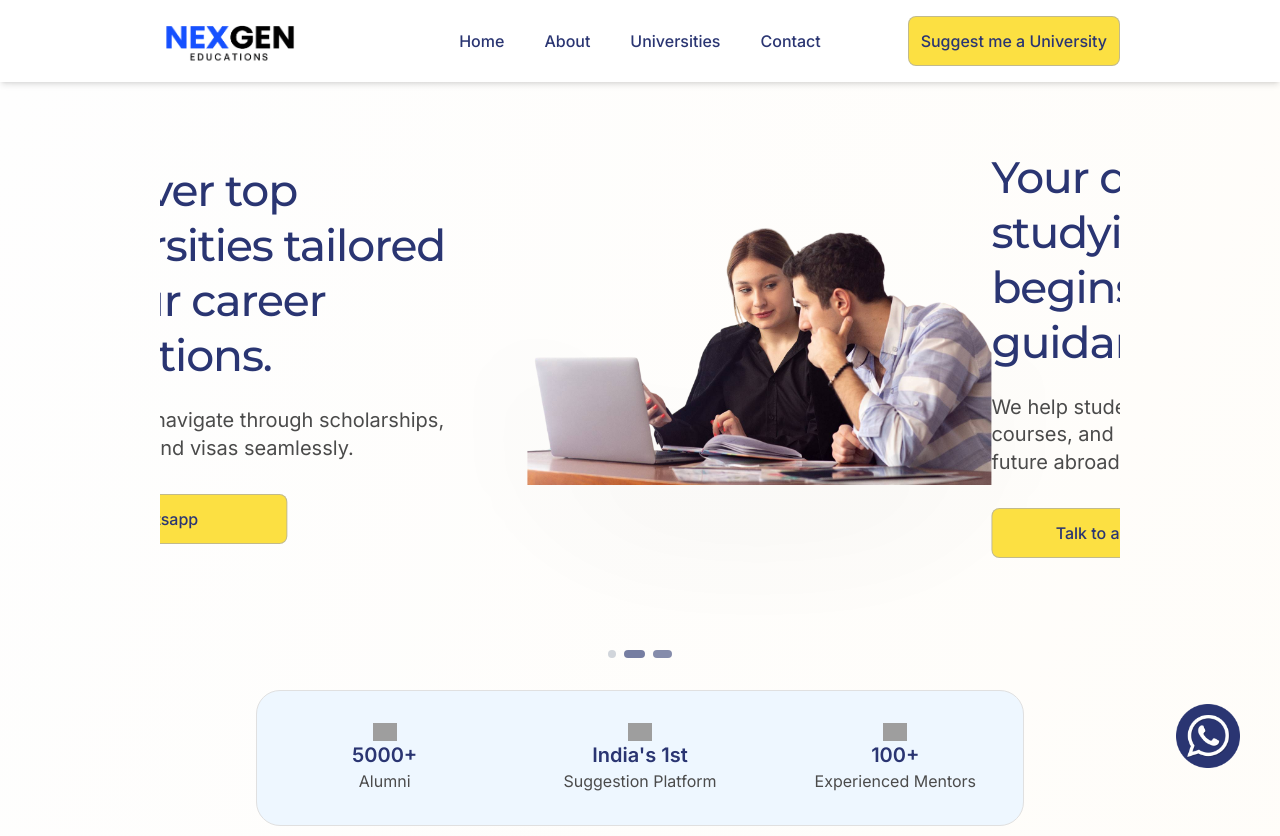
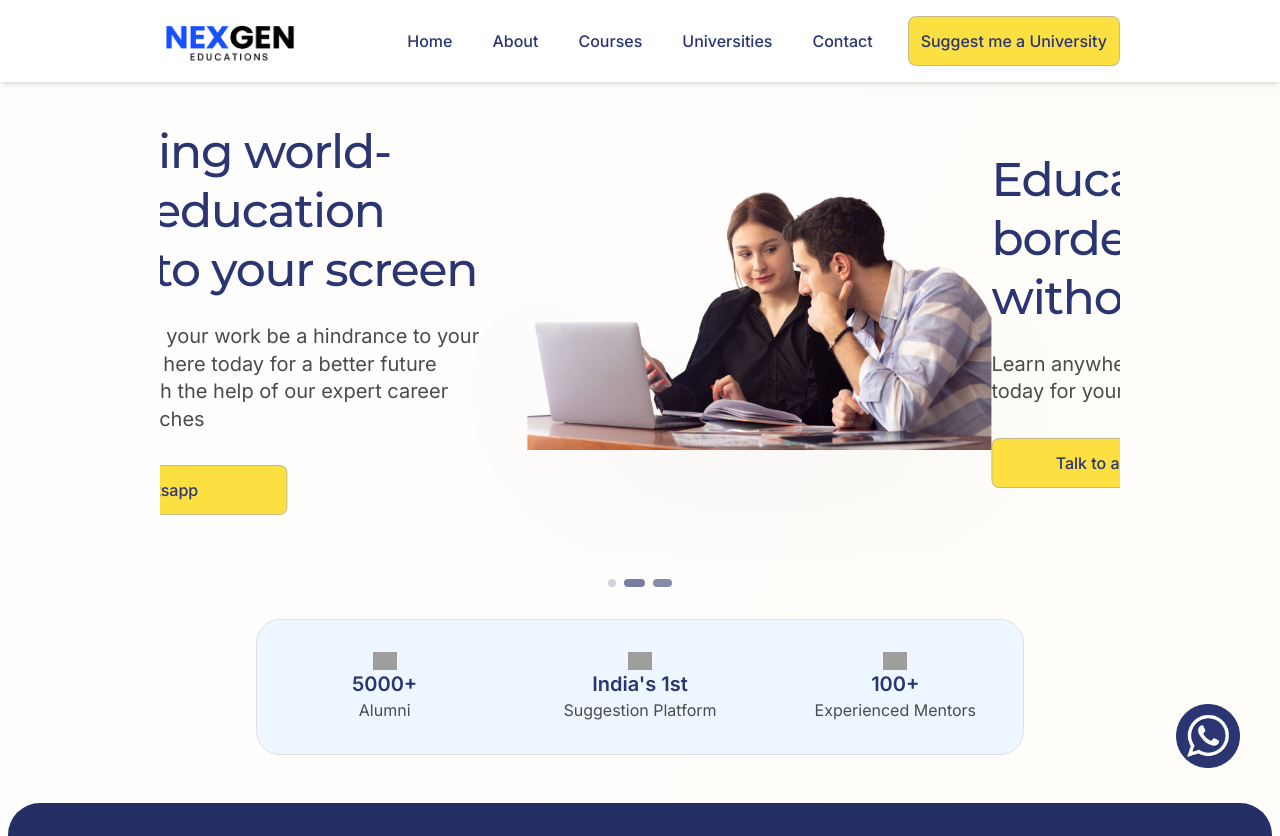
Before and after one commit to madewebs/Nexgeneducation, a React (Vite) app: page / in a window 1280 px wide. Shown: the top 836 px of the page. Built offline with nearby package versions, Linux system fonts and the light colour scheme; grey boxes are pictures that could not be loaded.

Commit message:
courses navitem

```diff
--- a/package.json
+++ b/package.json
@@ -19,9 +19,11 @@
     "@fortawesome/react-fontawesome": "^3.3.1",
     "@tailwindcss/vite": "^4.3.0",
     "gsap": "^3.15.0",
+    "lenis": "^1.3.23",
     "react": "^19.2.5",
     "react-dom": "^19.2.5",
     "react-router-dom": "^7.15.0",
+    "react-router-hash-link": "^2.4.3",
     "react-type-animation": "^3.2.0",
     "tailwindcss": "^4.3.0"
   },
--- a/src/components/Navbar.jsx
+++ b/src/components/Navbar.jsx
@@ -1,5 +1,6 @@
 import React, { useState, useEffect } from "react";
 import { Link } from "react-router-dom";
+import { HashLink } from "react-router-hash-link";
 import YellowButton from "./ui/button";
 import logo from '../assets/nexgeneducationlogo.png'
 export default function Navbar() {
@@ -25,6 +26,10 @@ export default function Navbar() {
     {
       name: "About",
       link: "/about",
+    },
+    {
+      name: "Courses",
+      link: "/#courses",
     },
     {
       name: "Universities",
@@ -57,14 +62,15 @@ export default function Navbar() {
         <div className="absolute hidden -translate-x-1/2 left-1/2 lg:flex">
           <nav className="flex items-center justify-center gap-6 lg:gap-10">
             {navItems.map((item) => (
-              <Link
+              <HashLink
                 key={item.name}
                 to={item.link}
+                smooth
                 className="group relative inline-flex items-center py-2 text-md font-medium text-[#2a3572] transition-colors duration-200 hover:text-[#edcf2e]"
               >
                 {item.name}
                 <span className="absolute bottom-0 left-0 h-0.5 w-0 bg-[#edcf2e] transition-all duration-300 group-hover:w-full" />
-              </Link>
+              </HashLink>
             ))}
           </nav>
         </div>
--- a/src/pages/Home/Page.jsx
+++ b/src/pages/Home/Page.jsx
@@ -22,24 +22,24 @@ const [currentSlide, setCurrentSlide] = useState(0);
 const heroSlides = [
   {
     id: 1,
-    title: "Empowering students through quality education and global learning opportunities.",
-    description: "Start your study abroad journey with expert guidance, personalized counseling, and support at every step.",
+    title: "Knowledge at your fingertips",
+    description: "Whether you are a worker or a housewife anywhere in the world you can get your education we help you for a better tomorrow click here today",
     image: heroImage1,
     button: "Suggest me a University",
     link: "/suggest-university"
   },
   {
     id: 2,
-    title: "Discover top universities tailored to your career aspirations.",
-    description: "We help you navigate through scholarships, admissions, and visas seamlessly.",
+    title: "Bringing world-class education right to your screen",
+    description: "No longer will your work be a hindrance to your studies. Click here today for a better future tomorrow. with the help of our expert career guidance coaches",
     image: heroImage2,
     button: "Whatsapp",
     link: "https://wa.me/918891788828"
   },
   {
     id: 3,
-    title: "Your dream of studying abroad begins with the right guidance.",
-    description: "We help students choose the right universities, courses, and career paths to build a successful future abroad.",
+    title: "Education without borders, learning without limits",
+    description: "Learn anywhere, achieve everywhere. Click here today for your better tomorrow",
     image: heroImage3,
     button: "Talk to an Expert",
     link: "tel:+918891788828"
@@ -226,7 +226,7 @@ return (
               <div className="space-y-3 md:space-y-6 md:w-1/2">
                 <h1
                   style={{ fontFamily: "var(--font-montserrat)" }}
-                  className="text-center md:text-start text-[1.75em] md:text-[2.25em] lg:text-[2.75em] xl:[3.75em] text-[#2a3572] font-medium tracking-tight leading-tight"
+                  className="text-center md:text-start text-[1.95em] md:text-[2.5em] lg:text-[2.95em] xl:[3.95em] text-[#2a3572] font-medium tracking-tight leading-tight"
                 >
                   {slide.title}
                 </h1>
@@ -296,7 +296,7 @@ return (
       </div>
     </section>
 
-    <section className="bg-[#232f65] rounded-4xl mx-2 py-6 md:py-10 mt-4 mb-10">
+    <section id="courses" className="bg-[#232f65] rounded-4xl mx-2 py-6 md:py-10 mt-4 mb-10">
       <div className="w-full md:max-w-[80%] mx-auto px-6">
         <p className="text-[1.65em] md:text-[2em] lg:text-[2.25em] font-semibold text-center text-[#fefefe] mb-4 md:mb-4">
           20 + Online Courses
```
Also changed, not shown: 1 other file (tests, documents, lock files or other folders).
